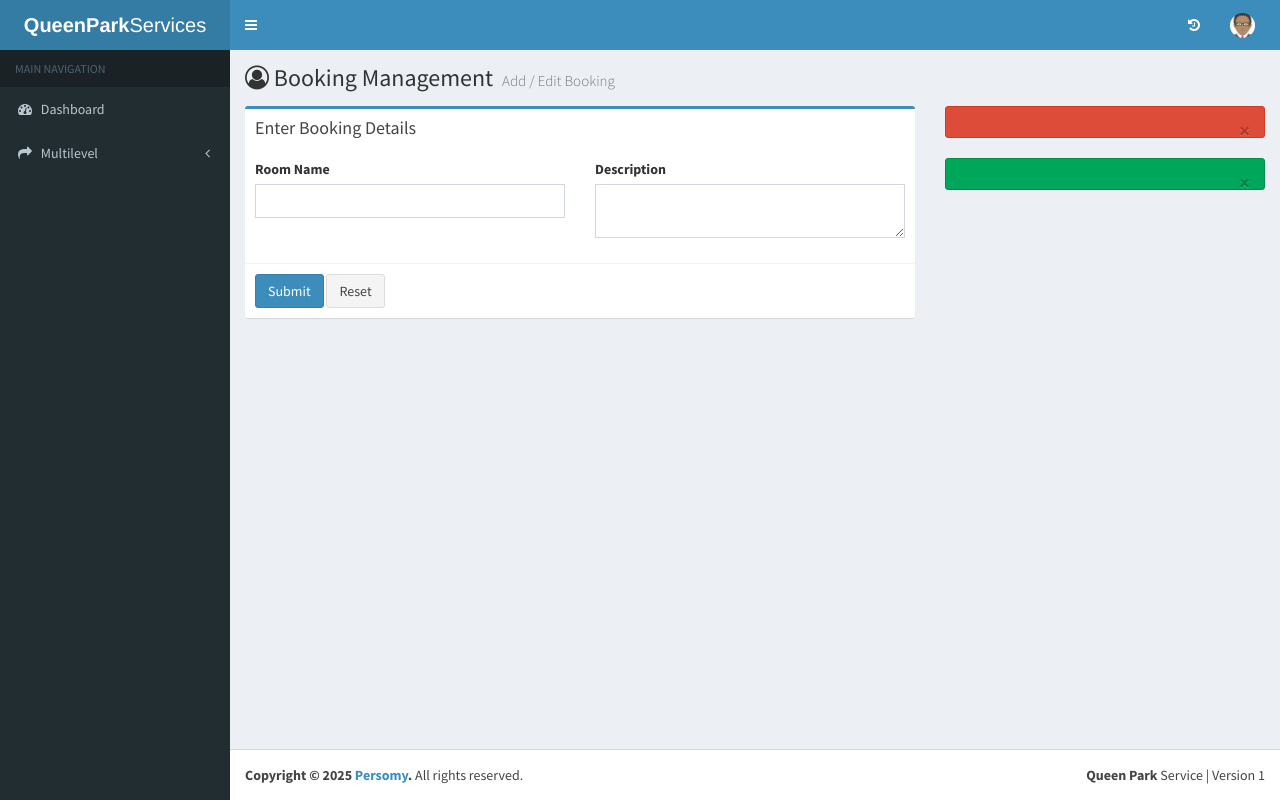
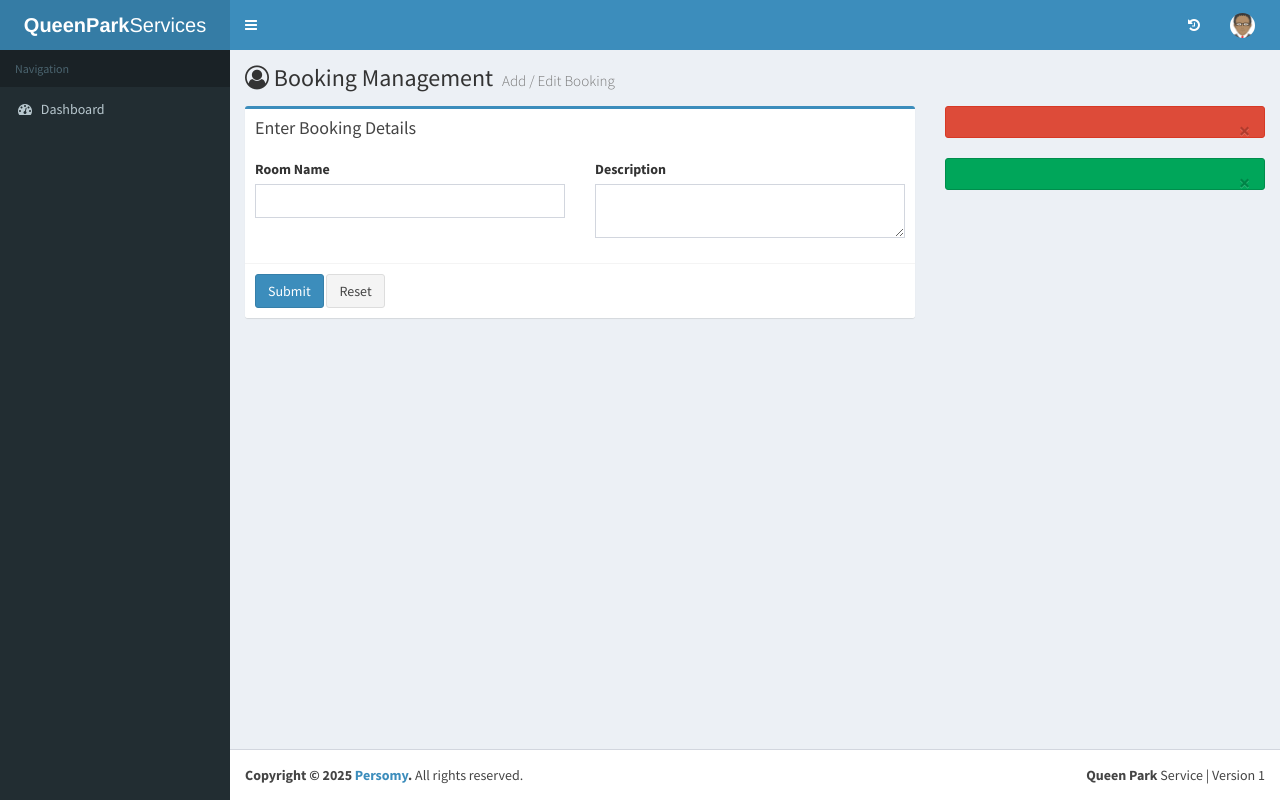
Before and after one commit to MaizaBahaedinne/service.queenpark.tn, a PHP site: the page made by application/views/booking/add.php in a window 1280 px wide. Run offline with PHP 8.4, Linux system fonts and the light colour scheme; the template is opened without the code that fills it, so the values that code supplies are empty.

Commit message:
Update header.php

```diff
--- a/application/views/includes/header.php
+++ b/application/views/includes/header.php
@@ -100,45 +100,13 @@
         <section class="sidebar">
           <!-- sidebar menu: : style can be found in sidebar.less -->
           <ul class="sidebar-menu" data-widget="tree">
-            <li class="header">MAIN NAVIGATION</li>
+            <li class="header">Navigation</li>
             <li>
               <a href="<?php echo base_url(); ?>dashboard">
                 <i class="fa fa-dashboard"></i> <span>Dashboard</span></i>
               </a>
             </li>
-            <li class="treeview">
-              <a href="#">
-                <i class="fa fa-share"></i> <span>Multilevel</span>
-                <span class="pull-right-container">
-                  <i class="fa fa-angle-left pull-right"></i>
-                </span>
-              </a>
-              <ul class="treeview-menu">
-                <li><a href="#"><i class="fa fa-circle-o"></i> Level One</a></li>
-                <li class="treeview">
-                  <a href="#"><i class="fa fa-circle-o"></i> Level One
-                    <span class="pull-right-container">
-                      <i class="fa fa-angle-left pull-right"></i>
-                    </span>
-                  </a>
-                  <ul class="treeview-menu">
-                    <li><a href="#"><i class="fa fa-circle-o"></i> Level Two</a></li>
-                    <li class="treeview">
-                      <a href="#"><i class="fa fa-circle-o"></i> Level Two
-                        <span class="pull-right-container">
-                          <i class="fa fa-angle-left pull-right"></i>
-                        </span>
-                      </a>
-                      <ul class="treeview-menu">
-                        <li><a href="#"><i class="fa fa-circle-o"></i> Level Three</a></li>
-                        <li><a href="#"><i class="fa fa-circle-o"></i> Level Three</a></li>
-                      </ul>
-                    </li>
-                  </ul>
-                </li>
-                <li><a href="#"><i class="fa fa-circle-o"></i> Level One</a></li>
-              </ul>
-            </li>
+
             <?php
             if($is_admin == 1)
             {
@@ -146,48 +114,13 @@
             <li>
               <a href="<?php echo base_url(); ?>userListing">
                 <i class="fa fa-users"></i>
-                <span>Users</span>
-              </a>
-            </li>
-            <li>
-              <a href="<?php echo base_url(); ?>roles/roleListing">
-                <i class="fa fa-user-circle-o " aria-hidden="true"></i>
-                <span>Roles</span>
+                <span>serveurs</span>
               </a>
             </li>
             <?php
             }
             ?>
-            <?php
-            if($is_admin == 1 ||
-                (array_key_exists('Booking', $access_info)
-                && ($access_info['Booking']['list'] == 1 || $access_info['Booking']['total_access'] == 1)))
-            {
-              ?>
-            <li>
-              <a href="<?php echo base_url(); ?>booking">
-                <i class="fa fa-anchor"></i>
-                <span>Booking</span>
-              </a>
-            </li>
-              <?php
-            }
-            ?>
-            <?php
-            if($is_admin == 1 ||
-                (array_key_exists('Task', $access_info)
-                && ($access_info['Task']['list'] == 1 || $access_info['Task']['total_access'] == 1)))
-            {
-              ?>
-            <li>
-              <a href="<?php echo base_url(); ?>task">
-                <i class="fa fa-tasks"></i>
-                <span>Tasks</span>
-              </a>
-            </li>
-            <?php
-            }
-            ?>
+
           </ul>
         </section>
         <!-- /.sidebar -->
```
